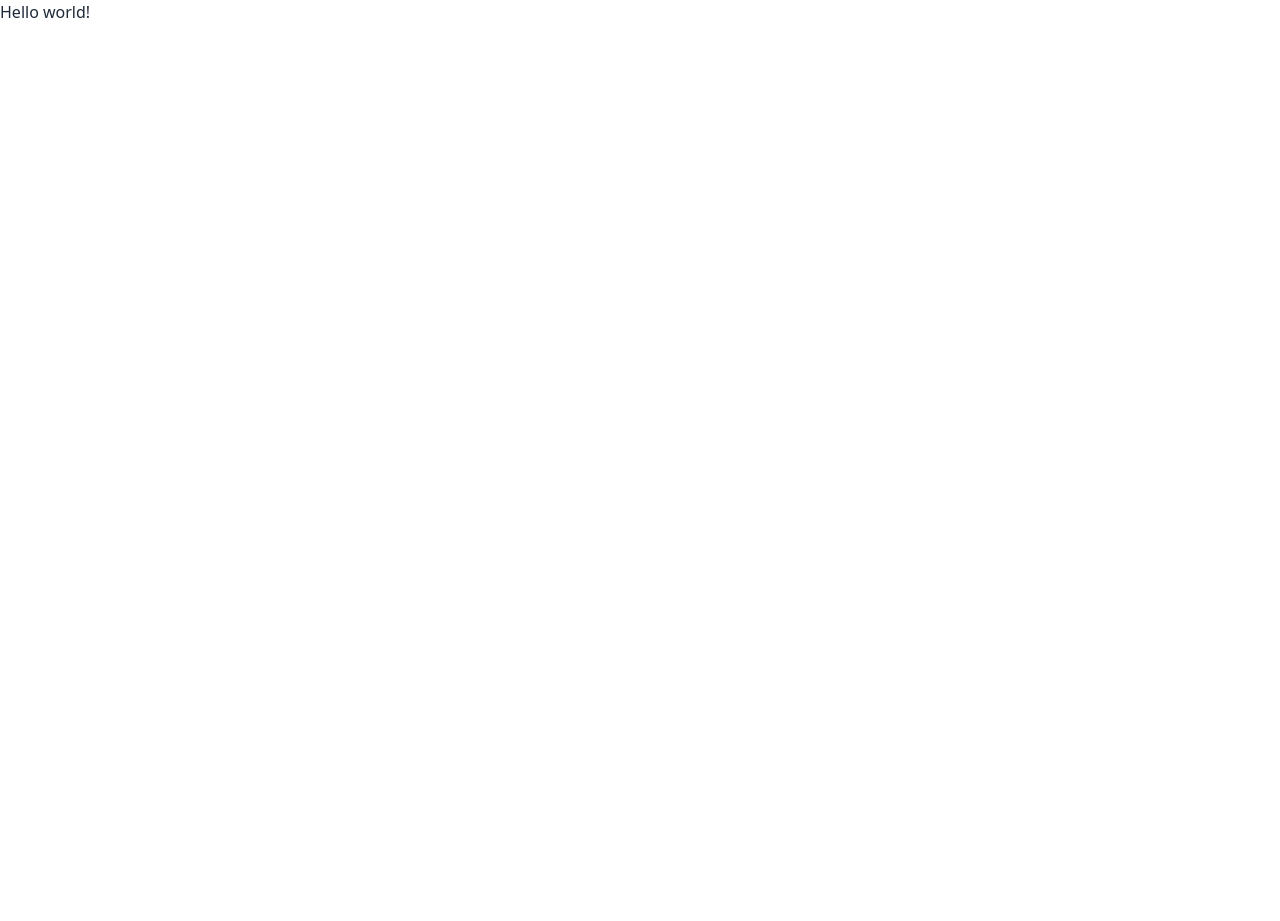
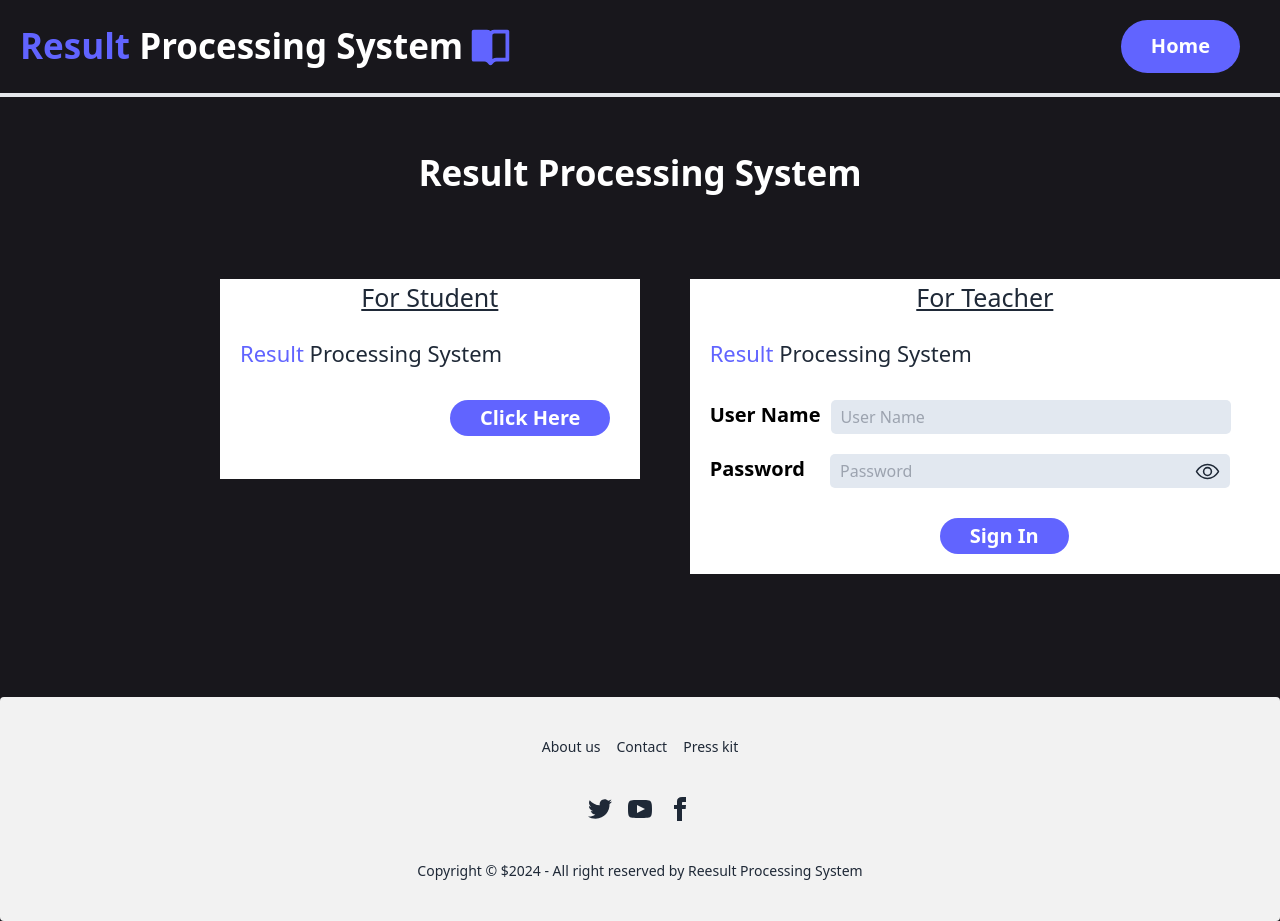
Before and after one commit to Zisan05/Result-Processing-System, a React (Vite) app: page / in a window 1280 px wide. Before the commit the page ends 800 px from the top, so only its background shows below. Built offline with nearby package versions, Linux system fonts and the light colour scheme.

Commit message:
navbar and bannar work done

```diff
--- /dev/null
+++ b/src/Components/Banner/Banner.jsx
@@ -0,0 +1,90 @@
+import { useState } from "react";
+import { IoEyeOffOutline } from "react-icons/io5";
+import { IoEyeOutline } from "react-icons/io5";
+
+const Banner = () => {
+
+    const [seen,setSeen] = useState("password");
+
+    const handletogol = () => {
+        if(seen === "password"){
+          setSeen('text');
+        }
+
+        else if(seen === "text") {
+          setSeen('password');
+        }
+      }
+    return (
+        <div className="background md:h-[600px]">
+            <h1 className="text-[35px] text-white font-semibold text-center pt-[50px]">Result Processing System </h1>
+
+            <div className="flex flex-col md:flex-row mt-[80px] gap-[10px] md:gap-[20px] lg:gap-[50px] md:ml-[25px] lg:ml-[220px] pb-[30px] ">
+                {/* for Student */}
+                <div className="bg-white   md:w-[350px] lg:w-[600px] pb-[10px] h-[200px]">
+                 <h1 className="text-[25px] font-medium text-center underline">For Student</h1>
+                 <h1 className="text-[22px] pl-[20px] font-medium mt-[20px]"><span className="purple">Result</span> Processing System</h1>
+                 <button onClick={()=>document.getElementById('my_modal_1').showModal()} className="text-white bgpurple text-[20px] px-[30px] md:px-[30px] py-[3px] rounded-[30px]  font-semibold mt-[30px]  hover:bg-slate-700 ml-[120px] md:ml-[100px] lg:ml-[230px]">Click Here</button>
+
+
+{/* Student form  */}
+<dialog id="my_modal_1" className="modal w-[330px] md:w-full">
+  <div className="modal-box">
+  <h1 className="text-[22px] text-center font-medium mt-[20px]"> <span className="purple">Result</span> Processing System</h1>
+    <form className="mt-[20px] ml-[30px]">
+
+
+        <h1 className="text-[18px] mb-[10px] font-semibold">College Code</h1>
+        <input type="text" className="bg-slate-200 md:w-[400px] lg:w-[400px] rounded-[5px] pl-[10px] py-[5px]" placeholder="College Code" />
+
+<h1 className="text-[18px] mb-[10px] font-semibold mt-[10px]">Student roll id</h1>
+        <input type="text" className="bg-slate-200 md:w-[400px] lg:w-[400px] rounded-[5px] pl-[10px] py-[5px]" placeholder="Student Roll id" />
+
+        <button className="text-white bgpurple text-[20px] px-[30px] md:px-[30px] py-[5px] rounded-[10px]  font-semibold mt-[30px]  hover:bg-slate-700 ml-[80px] md:ml-[290px] lg:ml-[280px]">Enter</button>
+
+    </form>
+    <div className="mt-[40px]">
+      <form method="dialog">
+        {/* if there is a button in form, it will close the modal */}
+        <button className="btn bg-slate-700 font-bold text-white">Back to home</button>
+      </form>
+    </div>
+  </div>
+</dialog>
+
+
+                </div>
+            {/* For Teacher */}
+            <div className="bg-white md:w-[350px] lg:w-[600px] ">
+                 <h1 className="text-[25px] font-medium text-center underline ">For Teacher</h1>
+                 <h1 className="text-[22px] pl-[20px] font-medium mt-[20px]"><span className="purple">Result</span> Processing System</h1>
+
+                 <form  className="mt-[30px] pl-[20px] pb-[20px]">
+
+
+                    <div className="flex gap-[10px]">
+                    <h1 className="text-[20px] text-black font-bold">User Name</h1>
+                 <input type="text" className="bg-slate-200 md: lg:w-[400px] rounded-[5px] pl-[10px] py-[5px]" placeholder="User Name" />
+                    </div>
+
+                    <div className="flex gap-[25px] mt-[20px] ">
+                    <h1 className="text-[20px] text-black font-bold">Password</h1>
+                 <input type={seen} className="bg-slate-200 md: lg:w-[400px] rounded-[5px] pl-[10px] py-[5px]" placeholder="Password" />
+
+                 {
+                  seen === "text" ?
+                   <span onClick={handletogol}><IoEyeOffOutline className="text-[25px] relative top-[5px] right-[60px]"></IoEyeOffOutline></span>
+                  :
+                  <span onClick={handletogol}><IoEyeOutline className="text-[25px] relative top-[5px] right-[60px]"></IoEyeOutline></span>
+                }
+                    </div>
+
+                    <button className="text-white bgpurple text-[20px] px-[30px] md:px-[30px] py-[3px] rounded-[30px]  font-semibold mt-[30px]  hover:bg-slate-700 ml-[120px] md:ml-[100px] lg:ml-[230px]">Sign In</button>
+                 </form>
+                </div>
+            </div>
+        </div>
+    );
+};
+
+export default Banner;
--- /dev/null
+++ b/src/Components/Footer/Footer.jsx
@@ -0,0 +1,57 @@
+import React from 'react';
+
+const Footer = () => {
+    return (
+        <div>
+            <footer className="footer footer-center bg-base-200 text-base-content rounded p-10">
+  <nav className="grid grid-flow-col gap-4">
+    <a className="link link-hover">About us</a>
+    <a className="link link-hover">Contact</a>
+    <a className="link link-hover">Press kit</a>
+  </nav>
+  <nav>
+    <div className="grid grid-flow-col gap-4">
+      <a>
+        <svg
+          xmlns="http://www.w3.org/2000/svg"
+          width="24"
+          height="24"
+          viewBox="0 0 24 24"
+          className="fill-current">
+          <path
+            d="M24 4.557c-.883.392-1.832.656-2.828.775 1.017-.609 1.798-1.574 2.165-2.724-.951.564-2.005.974-3.127 1.195-.897-.957-2.178-1.555-3.594-1.555-3.179 0-5.515 2.966-4.797 6.045-4.091-.205-7.719-2.165-10.148-5.144-1.29 2.213-.669 5.108 1.523 6.574-.806-.026-1.566-.247-2.229-.616-.054 2.281 1.581 4.415 3.949 4.89-.693.188-1.452.232-2.224.084.626 1.956 2.444 3.379 4.6 3.419-2.07 1.623-4.678 2.348-7.29 2.04 2.179 1.397 4.768 2.212 7.548 2.212 9.142 0 14.307-7.721 13.995-14.646.962-.695 1.797-1.562 2.457-2.549z"></path>
+        </svg>
+      </a>
+      <a>
+        <svg
+          xmlns="http://www.w3.org/2000/svg"
+          width="24"
+          height="24"
+          viewBox="0 0 24 24"
+          className="fill-current">
+          <path
+            d="M19.615 3.184c-3.604-.246-11.631-.245-15.23 0-3.897.266-4.356 2.62-4.385 8.816.029 6.185.484 8.549 4.385 8.816 3.6.245 11.626.246 15.23 0 3.897-.266 4.356-2.62 4.385-8.816-.029-6.185-.484-8.549-4.385-8.816zm-10.615 12.816v-8l8 3.993-8 4.007z"></path>
+        </svg>
+      </a>
+      <a>
+        <svg
+          xmlns="http://www.w3.org/2000/svg"
+          width="24"
+          height="24"
+          viewBox="0 0 24 24"
+          className="fill-current">
+          <path
+            d="M9 8h-3v4h3v12h5v-12h3.642l.358-4h-4v-1.667c0-.955.192-1.333 1.115-1.333h2.885v-5h-3.808c-3.596 0-5.192 1.583-5.192 4.615v3.385z"></path>
+        </svg>
+      </a>
+    </div>
+  </nav>
+  <aside>
+    <p>Copyright © ${new Date().getFullYear()} - All right reserved by Reesult Processing System</p>
+  </aside>
+</footer>
+        </div>
+    );
+};
+
+export default Footer;
--- /dev/null
+++ b/src/Components/Home/Home.jsx
@@ -0,0 +1,14 @@
+import Banner from "../Banner/Banner";
+import Footer from "../Footer/Footer";
+
+
+const Home = () => {
+    return (
+       <div className="background ">
+        <Banner></Banner>
+        <Footer></Footer>
+       </div>
+    );
+};
+
+export default Home;
--- /dev/null
+++ b/src/Components/NavBar/NavBar.jsx
@@ -0,0 +1,15 @@
+import { BiSolidBookOpen } from "react-icons/bi";
+
+const NavBar = () => {
+    return (
+        <div className="background py-[20px] flex flex-row md:flex-row justify-between border-b-4">
+            <div className="flex items-center gap-[5px]">
+            <h1 className="text-[18px] md:text-[35px] text-white md:pl-[20px] font-bold"><span className="purple">Result</span> Processing System</h1>
+            <BiSolidBookOpen className="purple text-[30px] md:text-[45px]"></BiSolidBookOpen>
+            </div>
+            <button className="text-white bgpurple text-[20px] px-[10px] md:px-[30px] py-[3px] rounded-[30px] md:mr-[40px] font-semibold ">Home</button>
+        </div>
+    );
+};
+
+export default NavBar;
--- /dev/null
+++ b/src/Components/Root/Root.jsx
@@ -0,0 +1,14 @@
+import { Outlet } from "react-router-dom";
+import NavBar from "../NavBar/NavBar";
+
+
+const Root = () => {
+    return (
+        <div>
+            <NavBar></NavBar>
+            <Outlet></Outlet>
+        </div>
+    );
+};
+
+export default Root;
--- a/src/index.css
+++ b/src/index.css
@@ -1,3 +1,14 @@
 @tailwind base;
 @tailwind components;
 @tailwind utilities;
+
+.purple{
+  color: #6164FF;
+}
+.bgpurple{
+  background-color: #6164FF;
+}
+
+.background{
+  background: #18171C;
+}
```
Also changed, not shown: src/main.jsx (+7 -1 lines).
